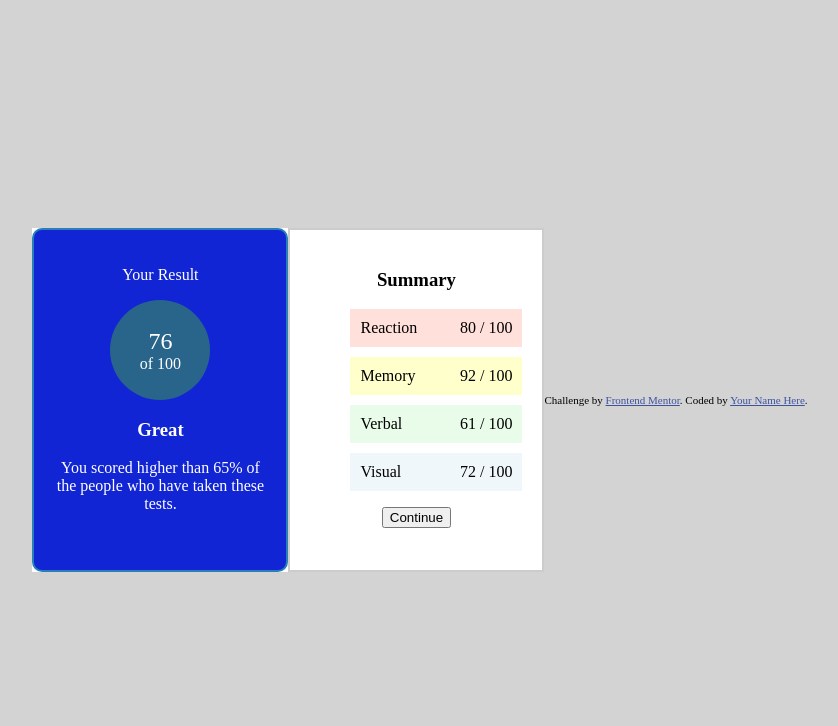
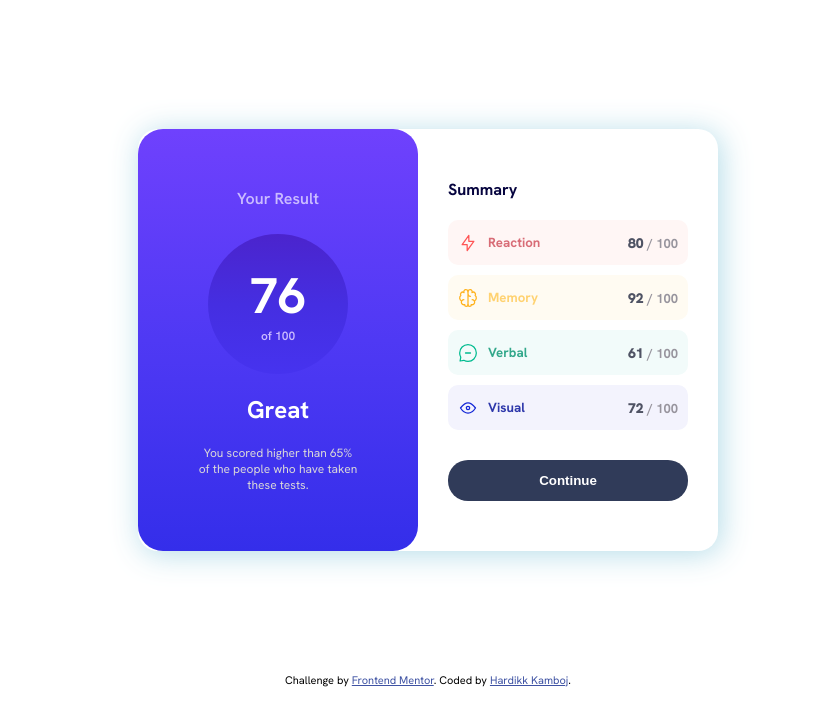
Before and after one commit to georgefrg/results-summary-component-main, a plain HTML site: page index.html in a window 1280 px wide. Shown: the whole page, without its empty margins (220-1058 px from the left). Drawn offline with Linux system fonts and the light colour scheme.

Commit message:
changed code

```diff
--- a/index.html
+++ b/index.html
@@ -11,10 +11,10 @@
       sizes="32x32"
       href="./assets/images/favicon-32x32.png"
     />
-    <link rel="stylesheet" href="style.css" />
 
     <title>Frontend Mentor | Results summary component</title>
 
+    <link rel="stylesheet" href="./style.css" />
     <!-- Feel free to remove these styles or customise in your own stylesheet 👍 -->
     <style>
       .attribution {
@@ -29,40 +29,66 @@
   <body>
     <div class="container">
       <div class="result">
-        <p>Your Result</p>
-        <div class="score">
-          <span class="score-number">76</span>
-          <span class="score-text"> of 100</span>
+        <div class="grey-text">Your Result</div>
+
+        <div class="circle">
+          <h1>76</h1>
+          <div style="color: #cabbff; font-size: 12px; font-weight: 600">
+            of 100
+          </div>
         </div>
-        <h3>Great</h3>
+
+        <h2>Great</h2>
         <p>
           You scored higher than 65% of the people who have taken these tests.
         </p>
       </div>
       <div class="summary">
-        <h3>Summary</h3>
-        <ul>
-          <li>
-            <div class="red skills">Reaction <span> 80 / 100</span></div>
-          </li>
-          <li>
-            <div class="yellow skills">Memory <span>92 / 100</span></div>
-          </li>
-          <li>
-            <div class="green skills">Verbal <span>61 / 100</span></div>
-          </li>
-          <li>
-            <div class="blue skills">Visual <span>72 / 100</span></div>
-          </li>
-        </ul>
+        Summary
+
+        <div class="summary-grid">
+          <div class="grid-items red">
+            <div class="grid-items-left">
+              <img src="assets/images/icon-reaction.svg" alt="Reaction" />
+              <h5>Reaction</h5>
+            </div>
+            <div class="right-text"><span>80 </span> / 100</div>
+          </div>
+          <div class="grid-items yellow">
+            <div class="grid-items-left">
+              <img src="assets/images/icon-memory.svg" alt="Speed" />
+              <h5>Memory</h5>
+            </div>
+
+            <div class="right-text"><span>92 </span> / 100</div>
+          </div>
+          <div class="grid-items green">
+            <div class="grid-items-left">
+              <img src="assets\images\icon-verbal.svg" alt="Speed" />
+              <h5>Verbal</h5>
+            </div>
+
+            <div class="right-text"><span>61 </span> / 100</div>
+          </div>
+          <div class="grid-items blue">
+            <div class="grid-items-left">
+              <img src="assets\images\icon-visual.svg" alt="Speed" />
+              <h5>Visual</h5>
+            </div>
+            <div></div>
+            <div class="right-text"><span>72 </span> / 100</div>
+          </div>
+        </div>
+
         <button>Continue</button>
       </div>
     </div>
+
     <div class="attribution">
       Challenge by
       <a href="https://www.frontendmentor.io?ref=challenge" target="_blank"
         >Frontend Mentor</a
-      >. Coded by <a href="#">Your Name Here</a>.
+      >. Coded by <a href="#">Hardikk Kamboj</a>.
     </div>
   </body>
 </html>
--- a/style.css
+++ b/style.css
@@ -1,91 +1,233 @@
+@font-face {
+  font-family: "Hanken Grotesk";
+  src: url("assets/fonts/HankenGrotesk-VariableFont_wght.ttf")
+    format("truetype"); /* Use the absolute path to the font file */
+  font-weight: 100 900;
+  /* You can also specify font-weight and font-style here if necessary */
+}
+
 body {
-  background-color: lightgray;
   display: flex;
-  justify-content: center;
+  flex-direction: column;
+  justify-content: space-evenly;
   align-items: center;
   height: 100vh;
-  margin: 0;
+  width: 100vw;
+  font-family: "Hanken Grotesk", sans-serif;
 }
 
 .container {
   display: flex;
-
-  width: 40%;
-  background-color: white;
+  border-style: none;
+  max-width: fit-content;
+  border-radius: 20px;
+  box-shadow: 3px 3px 30px rgba(173, 216, 230, 0.91);
 }
 
 .result {
-  flex: 1;
-  width: 20%;
-  padding: 20px;
-  background-color: hsl(234, 85%, 45%);
-  border: 2px solid #2980b9;
+  display: flex;
+  flex-direction: column;
+  justify-content: center;
+  width: 220px;
+  align-items: center;
+  padding: 30px;
+  background-image: linear-gradient(#6f41fd, #4f39f4, #342eea);
   color: white;
-  text-align: center;
-  border-radius: 10px;
-  position: relative;
-  margin-right: 0;
+  border-radius: 25px;
+  max-width: 300px;
+}
+
+.grey-text {
+  color: #cabbff;
+  font-weight: 600;
 }
 
 .summary {
-  flex: 1;
-  width: 20%;
-  padding: 20px;
-  background-color: white;
-  border: 2px solid #ccc;
-  text-align: center;
-  height: 300px;
-  border-radius: 0;
-  margin-left: 20px;
-  margin-left: 0;
+  display: flex;
+  flex-direction: column;
+  justify-content: left;
+  width: 190px;
+  padding: 50px 80px 50px 30px;
+  background-color: hsl(0, 0%, 100%);
+  font-weight: 700;
+  color: rgb(5, 3, 62);
+  border-radius: 25px;
+  max-width: 300px;
 }
 
-.score {
-  background-color: #29648a;
-  border-radius: 50%;
-  width: 100px;
-  height: 100px;
-  margin: 0 auto;
-  display: flex;
-  align-items: center;
-  justify-content: center;
-  flex-direction: column; /* Stack items vertically */
+.summary-grid {
+  display: grid;
+  grid-column: auto;
+  margin-top: 20px;
+  margin-bottom: 20px;
+  color: #c0affd;
 }
 
-.score-number {
-  font-size: 24px; /* Increase the font size for the number */
-}
-
-.max-score {
-  font-size: 16px; /* Adjust font size for the "of 100" text */
-}
-
-ul {
-  list-style: none;
-}
-
-li {
+.grid-items {
+  display: flex;
+  flex-direction: row;
+  justify-content: space-between;
+  padding-left: 10px;
+  padding-right: 10px;
+  align-items: center;
+  width: 220px;
+  height: 45px;
+  border-radius: 10px;
+  background-color: rgb(243, 192, 192);
   margin-bottom: 10px;
 }
 
-.skills {
-  display: flex;
-  justify-content: space-between;
-  padding: 10px 10px;
+/* Red style */
+.grid-items.red {
+  background-color: #fff6f5; /* Light red background */
+  color: #d86c76; /* Bright red text */
 }
 
-.red.skills {
-  background-color: rgba(255, 99, 71, 0.2); /* Lighter red */
+/* Yellow style */
+.grid-items.yellow {
+  background-color: #fffbf2; /* Light yellow background */
+  color: #ffd271; /* Bright yellow text */
 }
 
-.yellow.skills {
-  background-color: rgba(255, 255, 0, 0.2); /* Lighter yellow */
+/* Green style */
+.grid-items.green {
+  background-color: #f2fbfa; /* Light green background */
+  color: #33a88b; /* Bright green text */
 }
 
-.green.skills {
-  background-color: rgba(144, 238, 144, 0.2); /* Lighter green */
+/* Blue style */
+.grid-items.blue {
+  background-color: #f3f3fd; /* Light blue background */
+  color: #2d37aa; /* Bright blue text */
 }
 
-.blue.skills {
-  background-color: rgba(173, 216, 230, 0.2); /* Lighter blue */
+h5 {
+  margin-left: 10px;
 }
+
+.right-text {
+  color: #97949d;
+  font-size: 13px;
+  font-weight: 600;
+  font-weight: bold;
+}
+
+span {
+  color: #4f5364;
+  font-size: 14px;
+  font-weight: bolder;
+}
+
+span#after {
+  color: lightgray;
+}
+
+.grid-items-left {
+  display: flex;
+}
+
+.circle {
+  display: flex;
+  flex-direction: column;
+  justify-content: center;
+  align-items: center;
+  margin-top: 25px;
+  background-image: linear-gradient(to bottom, #4b24cd, #452ee1, #4633ef);
+  width: 90px;
+  height: 90px;
+  padding: 25px;
+  border-radius: 100%;
+  text-align: center;
+}
+
+h1 {
+  margin: 0px;
+  margin-top: 0px;
+  padding: 0px;
+  font-weight: bold;
+  font-size: 50px;
+}
+p {
+  margin: 0px;
+  font-size: 12px;
+  text-align: center;
+  max-width: 160px;
+  color: rgb(218, 216, 216);
+}
+
+button {
+  color: white;
+  font-weight: 600;
+  width: 15rem;
+  background-color: #303b59;
+  border-radius: 20px;
+  padding: 13px;
+  border-style: none;
+  cursor: pointer;
+}
+button:active {
+  background-color: #4434ef;
+}
+
+@media (max-width: 768px) {
+  body {
+    /* Adjust the body styles for mobile */
+    display: flex;
+    flex-direction: column; /* Change flex to block for stacking elements */
+    margin: 0px;
+    padding: 0px;
+  }
+
+  .grey-text {
+    font-size: 15px;
+  }
+  .container {
+    /* Adjust container styles for mobile */
+    display: flex;
+    flex-direction: column; /* Change flex to block for stacking elements */
+    margin-bottom: 15px;
+    border-style: none;
+    justify-content: center;
+    align-items: center;
+    box-shadow: none;
+  }
+
+  /* Add more mobile-specific styles as needed */
+
+  .Blue-left {
+    /* Adjust styles for the Blue and White boxes */
+    width: 100vw;
+    height: 40vh; /* Make them full-width on mobile */
+    max-width: none; /* Remove max-width restriction */
+    text-align: center; /* Center-align text */
+    padding: 20px; /* Adjust padding for better spacing on mobile */
+    border-radius: 0 0 60px 60px;
+  }
+  .White-right {
+    width: 100vw;
+    height: 45vh;
+    padding: 25px 50px 50px 40px;
+  }
+
+  .grid-items {
+    /* Adjust styles for grid items on mobile */
+    width: 100%; /* Make them full-width on mobile */
+    height: auto;
+    margin-bottom: 15px;
+    max-width: none; /* Remove max-width restriction */
+  }
+
+  button {
+    width: 20rem;
+    padding: 15px;
+  }
+
+  p {
+    max-width: 200px;
+    font-size: 12px;
+  }
+
+  .attribution {
+    display: none;
+  }
+}
```
